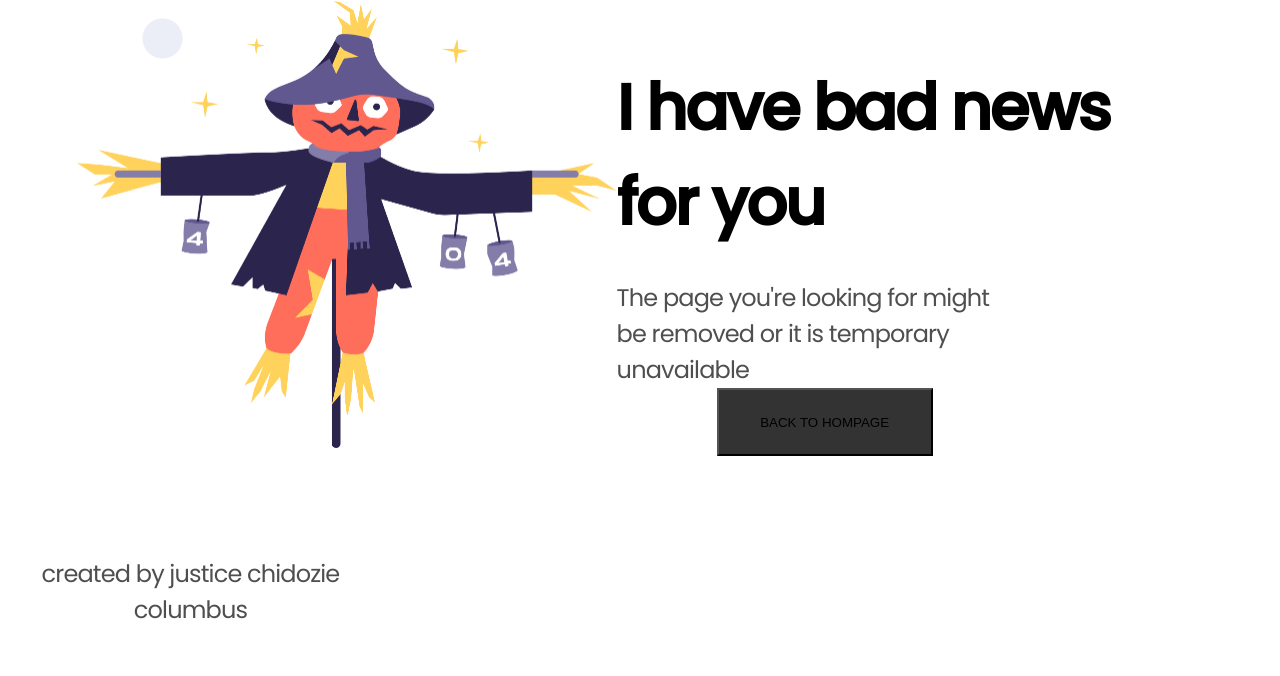
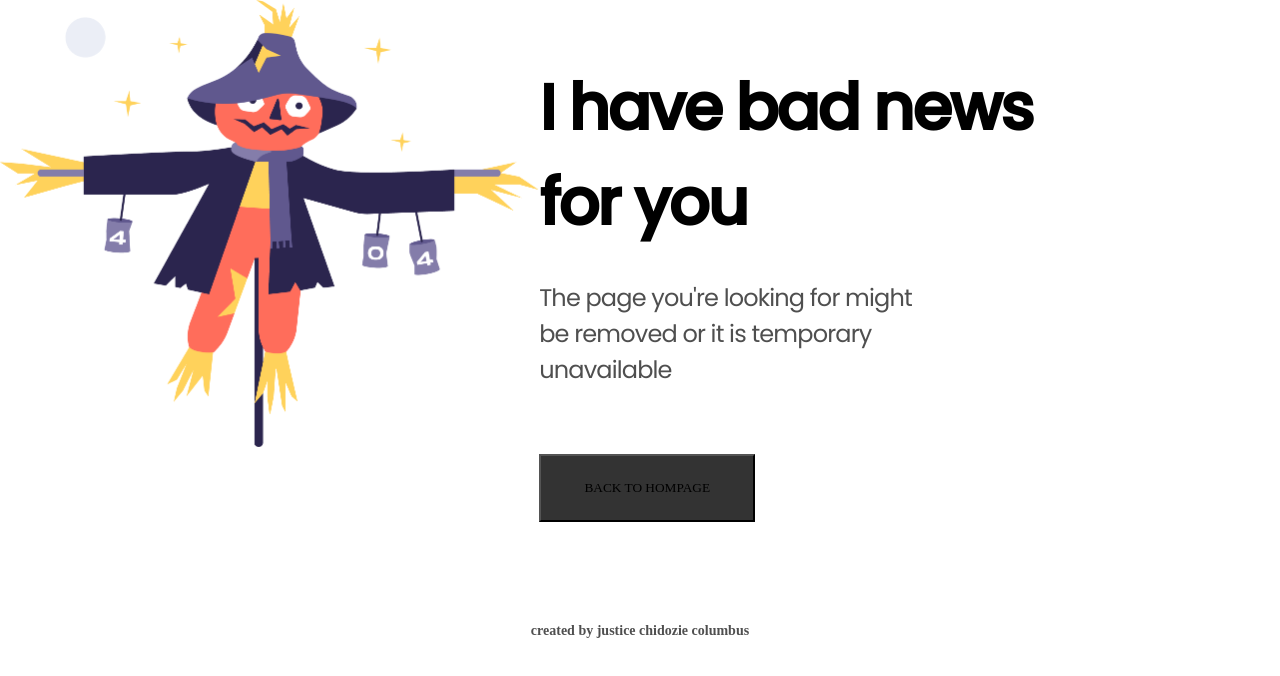
Before and after one commit to justicechidozie2988/newbie-project, a plain HTML site: page index.html in a window 1280 px wide. Drawn offline with Linux system fonts and the light colour scheme.

Commit message:
Update style.css

```diff
--- a/style.css
+++ b/style.css
@@ -8,11 +8,21 @@ body {
   font-family: "Poppins", sans-serif;
   background-color: #FFFFFF;
 }
+
+nav {
+  height: 25px;
+  width: 133px;
+  border-radius: 0px;
+  font-family: "Inconsolata";
+  font-size: 24px;
+  font-weight: 700;
+  line-height: 25px;
+  letter-spacing: -0.08em;
+  text-align: left;
+}
  /* main-container */
 .wrapper {
   display: flex;
-    align-items: center;
-    justify-content: center;
   margin: auto;
   flex-direction: column;
 }
@@ -21,8 +31,6 @@ body {
  img {
   height: 238.00001525878906px;
   width: 286.829833984375px;
-    left: 77px;
-    top: 265px;
 }
 
 h1 {
@@ -50,6 +58,7 @@ body {
 
 /* Button */
 .btn {
+  font-family: "space mono";
   background-color: #333333;
   height: 68px;
   width: 216px;
@@ -57,11 +66,19 @@ body {
   top: 663px;
   border-radius: 0px;
   cursor: pointer;
-    margin-left: 100px;
+  margin-top: 66px;
 }
 footer p {
-    margin-top: 100px;
+  height: 17px;
+  width: 287px;
+  border-radius: 0px;
+  font-family: "Montserrat";
+  font-size: 14px;
+  font-weight: 700;
+  line-height: 17px;
+  letter-spacing: 0em;
   text-align: center;
+  margin: auto;
 }
 /* media query */
 
@@ -73,8 +90,6 @@ body {
 img {
   height: 447.4263916015625px;
   width: 539.2236938476562px;
-    left: 77px;
-    top: 265px;
   border-radius: 0px;
 }
 
@@ -83,7 +98,7 @@ body {
   height: 190px;
   font-size: 64px;
   line-height: 95px;
-    letter-spacing: -0.035
+  letter-spacing: -0.035;
 }
 
 p {
```
Lines whose indentation alone changed are shown as unchanged.
